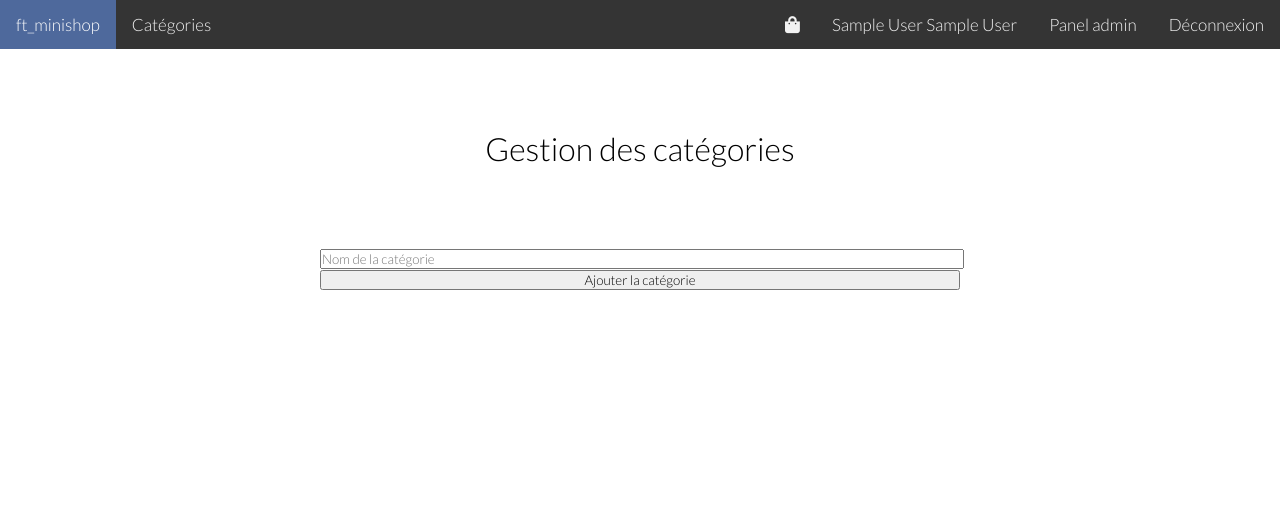
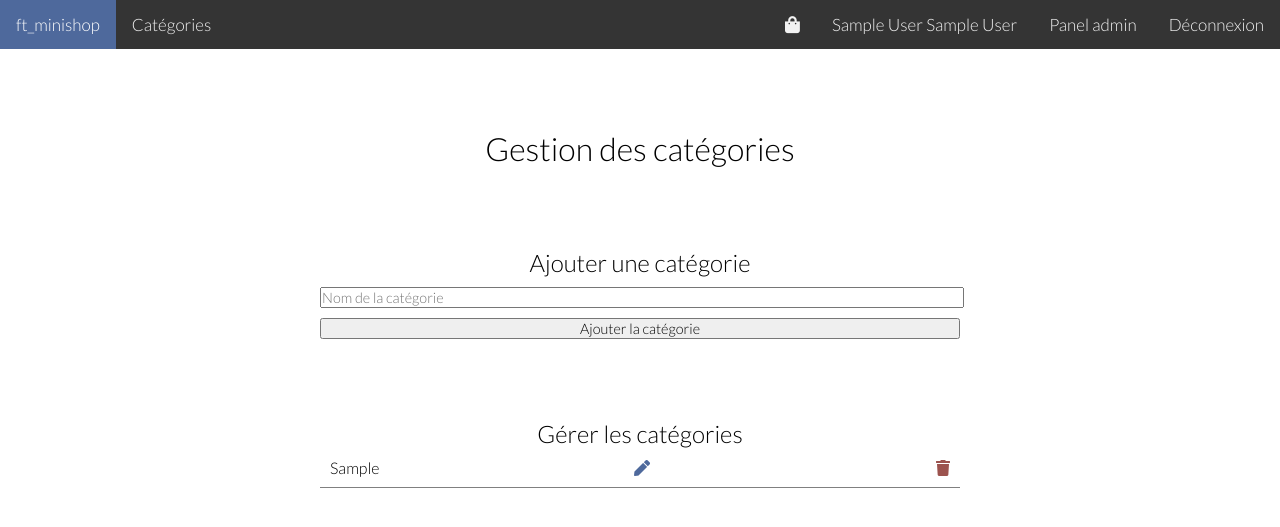
Before and after one commit to FloryneTourret/Rush-00, a PHP site: page /admin/categories.php in a window 1280 px wide. Shown: the top 527 px of the page. Run offline with PHP 8.4, Linux system fonts and the light colour scheme; the visitor is signed in with stand-in values (Sample User, id 1); tables that the repository leaves empty hold one stand-in row (values such as "Sample post"); some libraries are stand-ins or nearby versions.

Commit message:
modification et suppression des categories

```diff
--- a/admin/ajout.php
+++ b/admin/ajout.php
@@ -6,6 +6,7 @@ if ($_SESSION['role'] != 'admin')
 
 include('../configs/database.php');
 include('../models/admin/ajout_model.php');
+include('../models/admin/categories_model.php');
 
 include('../views/base/header_admin.php');
 $categories = get_categories($mysqli);
--- a/admin/categories.php
+++ b/admin/categories.php
@@ -1,5 +1,6 @@
 <?php
 session_start();
+header('Access-Control-Allow-Origin: *');
 
 if ($_SESSION['role'] != 'admin')
     header('Location: ../index.php');
@@ -8,13 +9,31 @@ include('../configs/database.php');
 include('../models/admin/categories_model.php');
 
 include('../views/base/header_admin.php');
+$categories = get_categories($mysqli);
 include('../views/admin/categories_view.php');
 
 if(isset($_POST['categorie']))
 {
     $categorie = ucfirst(htmlspecialchars(addslashes($_POST['categorie'])));
     ajout_categorie($mysqli, $categorie);
-    header('Location: index.php');
+    header('Location: categories.php');
+}
+if(isset($_GET['del']))
+{
+    if(is_numeric($_GET['del']))
+    {
+        $id = $_GET['del'];
+        suppression_categorie($mysqli, $id);
+    }
+}
+if(isset($_GET['update']) && isset($_GET['content']))
+{
+    if(is_numeric($_GET['update']))
+    {
+        $id = $_GET['update'];
+        $categorie = ucfirst(htmlspecialchars(addslashes($_GET['content'])));
+        update_categorie($mysqli, $id, $categorie);
+    }
 }
 
 include('../views/base/footer_admin.php');
--- a/assets/css/master.css
+++ b/assets/css/master.css
@@ -1,6 +1,10 @@
 .text-center
 {
     text-align: center;
+}
+.text-right
+{
+    text-align: right;
 }
 
 .clearfix
@@ -13,3 +17,8 @@
 .float-right{
     float: right !important;
 }
+
+input, button{
+    font-size: .9em;
+    margin-top: 10px;
+}
--- a/assets/css/style.css
+++ b/assets/css/style.css
@@ -17,6 +17,7 @@
     padding: 14px 16px;
     text-decoration: none;
     font-size: 17px;
+    min-height: 2vh;
 }
 .topnav a:hover {
     background-color: #4E699C;
@@ -25,6 +26,22 @@
 .topnav .icon {
     display: none;
 }
+
+.categories{
+    border-collapse: collapse;
+}
+.categories tr{
+    border-bottom: .5px solid gray;
+}
+.categories tr td{
+    padding: 10px;
+}
+.categories tr td a.update{
+    color: #4E699C;
+}.categories tr td a.delete{
+    color: #9c534e;
+}
+
 
 
 @media screen and (max-width: 600px) {
--- a/models/admin/ajout_model.php
+++ b/models/admin/ajout_model.php
@@ -15,10 +15,4 @@ function ajout_article_categorie($mysqli, $id_article, $categories)
     }
 }
 
-function get_categories($mysqli)
-{
-    $result = mysqli_query($mysqli, "SELECT * FROM `categories`");
-    return (mysqli_fetch_all($result));
-}
-
 ?>
--- a/models/admin/categories_model.php
+++ b/models/admin/categories_model.php
@@ -5,4 +5,20 @@ function ajout_categorie($mysqli, $categorie)
     mysqli_query($mysqli, "INSERT INTO `categories` (`categorie`) VALUES ('$categorie')");
 }
 
+function get_categories($mysqli)
+{
+    $result = mysqli_query($mysqli, "SELECT * FROM `categories`");
+    return (mysqli_fetch_all($result));
+}
+
+function suppression_categorie($mysqli, $id)
+{
+    mysqli_query($mysqli, "DELETE FROM `categories` WHERE `id` = $id");
+}
+
+function update_categorie($mysqli, $id, $categorie)
+{
+    mysqli_query($mysqli, "UPDATE `categories` SET `categorie` = '$categorie' WHERE `id` = $id");
+}
+
 ?>
--- a/views/admin/categories_view.php
+++ b/views/admin/categories_view.php
@@ -5,9 +5,54 @@
 <div class="bloc-1"></div>
 
 <div>
+<h2 class="text-center">Ajouter une catégorie</h2>
     <form action="categories.php" method="post">
 
         <input class="col-6 offset-3" type="text" name="categorie" id="categorie" placeholder="Nom de la catégorie" required>
         <button class="col-6 offset-3" type="submit" value="OK">Ajouter la catégorie</button>
     </form>
 </div>
+
+<div class="bloc-1"></div>
+
+<div class="col-6 offset-3">
+    <h2 class="text-center">Gérer les catégories</h2>
+    <div id="categories">
+        <table class="categories" id="liste_categories">
+            <?php
+                foreach ($categories as $categorie)
+                {
+                    echo '<tr>
+                        <td class="col-2"><p>'.$categorie[1].'</p>
+                        <td class="col-2 text-center"><a href="#" onclick="update_categorie('.$categorie[0].', \''.$categorie[1].'\')" class="update"><i class="fas fa-pen"></a></i></td>
+                        <td class="col-2 text-right"><a href="#" onclick="delete_categorie('.$categorie[0].', \''.$categorie[1].'\')" class="delete"><i class="fas fa-trash"></a></i></td>
+                    </tr>';
+                }
+            ?>
+        </table>
+    </div>
+</div>
+
+<script>
+
+function delete_categorie(id, categorie) {
+  var r = confirm("Voulez vous supprimer la catégorie \"" + categorie + "\"?");
+  if (r == true) {
+    const req = new XMLHttpRequest();
+    req.open('GET', 'http://localhost/admin/categories.php?del=' + id, true);
+    req.send();
+    location.reload();
+  }
+}
+
+function update_categorie(id, categorie) {
+  var categorie = prompt("Modifier la catégorie \"" + categorie + "\"?", categorie);
+  if (categorie != null) {
+    const req = new XMLHttpRequest();
+    req.open('GET', 'http://localhost/admin/categories.php?update=' + id + '&content=' + categorie, true);
+    req.send();
+    location.reload();
+  }
+}
+
+</script>
```
